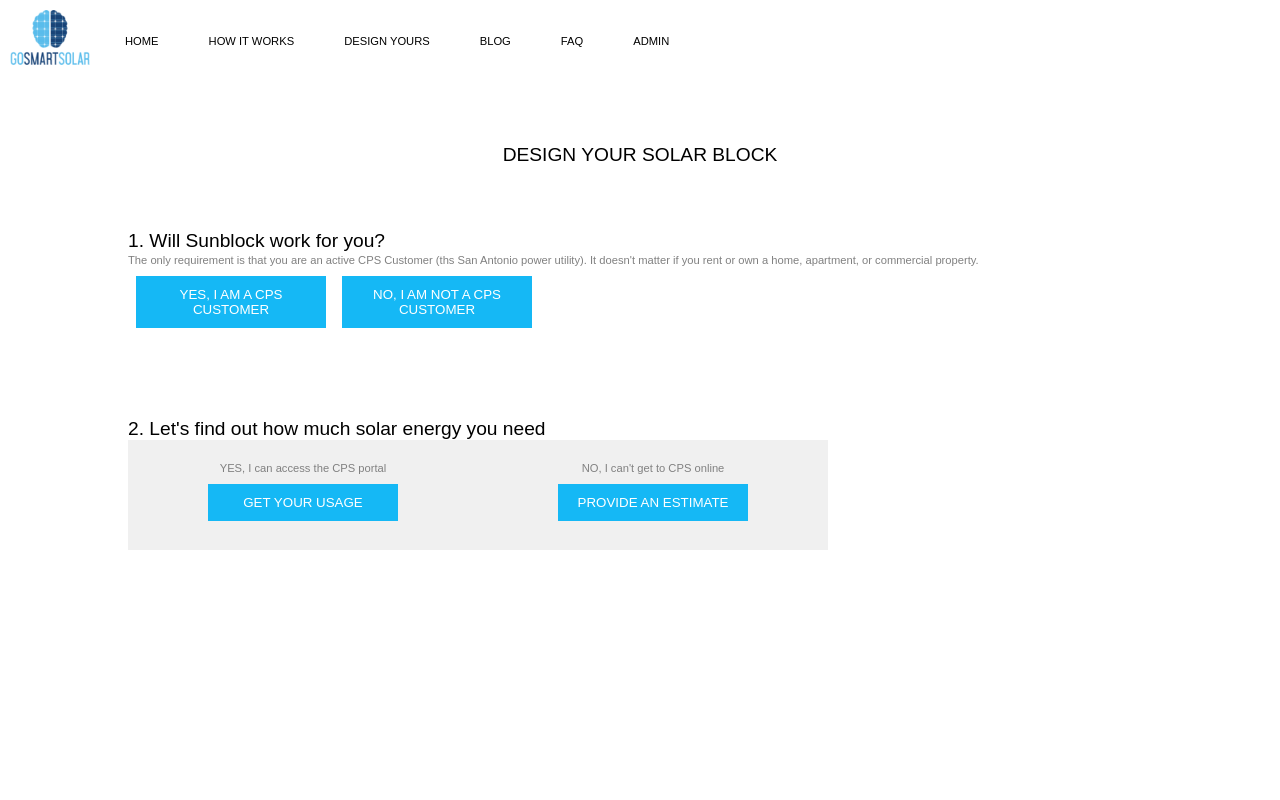
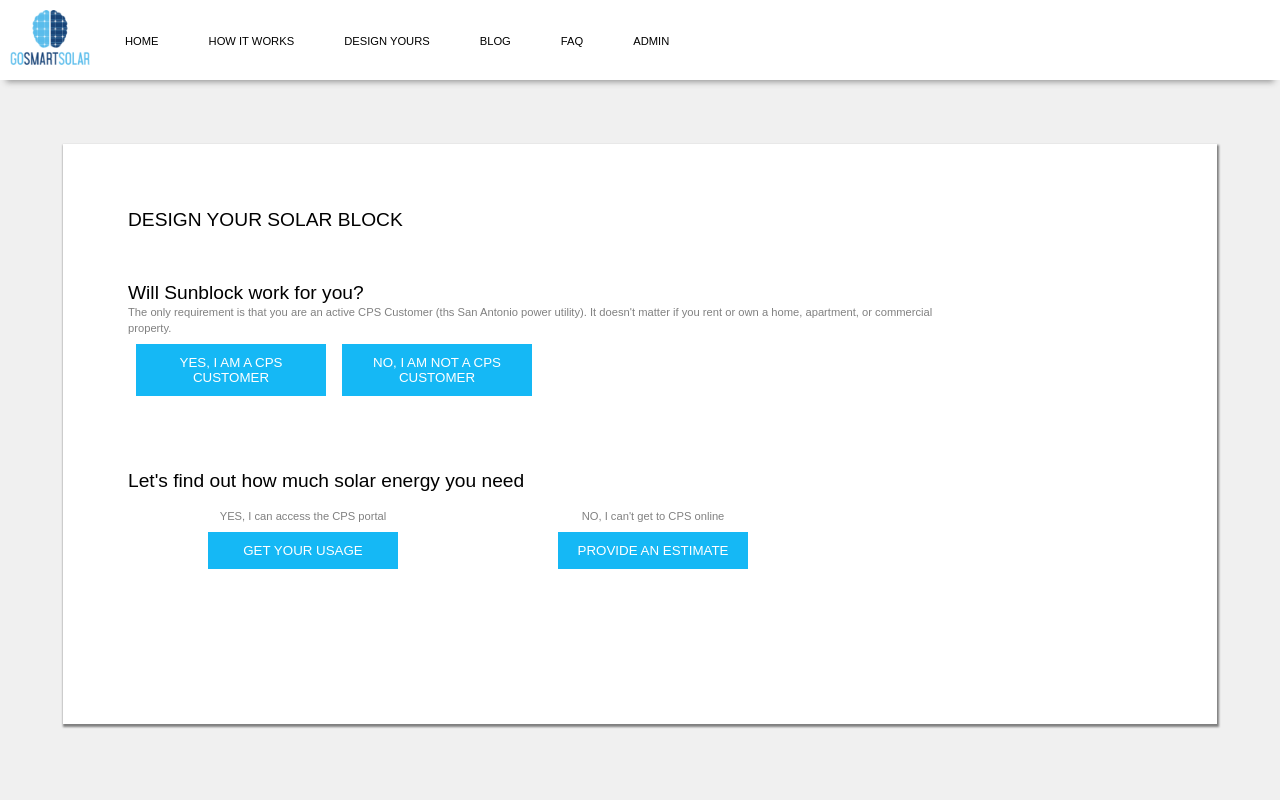
Before and after one commit to casper345/sunblock, a React (Create React App) app: page /design-your-solar in a window 1280 px wide. Shown: the top 800 px of the page. Built offline with nearby package versions, Linux system fonts and the light colour scheme.

Commit message:
Improve Navigation UI and fixed position

```diff
--- a/src/App.js
+++ b/src/App.js
@@ -17,6 +17,10 @@
 const Main = styled.div`
   width: 100%;
   min-height: calc(100vh - 70px);
+  padding-top: 80px;
+  @media (max-width:700px){
+    padding-top: 140px;
+  }
 `;
 
 class App extends Component {
--- /dev/null
+++ b/src/components/Card.js
@@ -0,0 +1,14 @@
+import React from 'react'
+import styled from 'styled-components'
+
+const Card = styled.div`
+  width: 80%;
+  padding: 5%;
+  display: flex;
+  flex-direction: column;
+  border: 1px solid white;
+  box-shadow: 1px 2px 2px 1px grey;
+  background-color: white;
+`
+
+export default Card
--- a/src/components/NavigationBar.js
+++ b/src/components/NavigationBar.js
@@ -5,10 +5,13 @@
 import LogoIcon from '../assets/images/logo.png';
 
 const Container = styled.div`
-  width: 100%;
+  width: 100vw;
+  position: fixed;
   display: flex;
   flex-direction: row;
   align-items: center;
+  background-color: white;
+  box-shadow: 0 8px 6px -6px #999;
   @media (max-width:700px){
     flex-direction: column;
     justify-content: center;
--- a/src/constants/Color.js
+++ b/src/constants/Color.js
@@ -1,10 +1,5 @@
 export default {
   primaryColor: '#15b8f5',
-  secondaryColor: 'rgb(140,178,71)',
-  lightGreen: 'rgb(140,178,71)',
-  darkGreen: 'rgb(75,97,44)',
-  lightPurple: 'rgb(122,49,146)',
-  darkPurple: 'rgb(58,20,76)',
-  lightGrey: 'rgb(240,240,240)',
+  grey: 'rgb(240,240,240)',
   lightBrown: 'rgb(243, 237, 231)',
 };
--- a/src/containers/DesignForm/index.js
+++ b/src/containers/DesignForm/index.js
@@ -145,7 +145,7 @@
     return(
       <Container>
         <Section>
-         <H2>1. Will Sunblock work for you?</H2>
+         <H2>Will Sunblock work for you?</H2>
          <P>The only requirement is that you are an active CPS Customer (ths San Antonio power utility). It doesn't matter if you rent or own a home, apartment, or commercial property.</P>
          <Button id={'IS_CUSTOMER'}
            onClick={this._handleIsCPSCustomer}>Yes, I am a CPS customer</Button>
@@ -155,7 +155,7 @@
          </Section>
 
          <Section>
-           <H2>2. Let's find out how much solar energy you need</H2>
+           <H2>Let's find out how much solar energy you need</H2>
            <ButtonContainer>
              <Column>
                <P>YES, I can access the CPS portal</P>
@@ -190,7 +190,7 @@
            {
              thirdSectionEnabled &&
              <div>
-               <H2>3. Customize Your Sunblock</H2>
+               <H2>Customize Your Sunblock</H2>
                <SolarPanelCalc AvgMonthlyBill={AvgMonthlyBill}/>
              </div>
            }
--- a/src/containers/SolarPanelCalc.js
+++ b/src/containers/SolarPanelCalc.js
@@ -31,7 +31,7 @@
   const MaxProductionAllowed = 120;
   const CreditRate = .09;
   const PerPanelProduction = 46.63;
-  const MaxPanels = Math.ceil((AvgMonthlyBill * (MaxProductionAllowed/100))/(CreditRate * PerPanelProduction));
+  const MaxPanels = Math.floor((AvgMonthlyBill * (MaxProductionAllowed/100))/(CreditRate * PerPanelProduction));
   return(
     <Container>
       <Row>
--- a/src/screens/DesignScreen.js
+++ b/src/screens/DesignScreen.js
@@ -1,15 +1,20 @@
 import React, { Component } from 'react'
 import styled from 'styled-components'
+
+import Color from '../constants/Color'
 
 import DesignForm from '../containers/DesignForm/index'
 
 import { H2 } from '../components/StyledHeading'
+import Card from '../components/Card'
 
 const Container = styled.div`
+  height: 100vh;
   display: flex;
+  padding-top: 5%;
   flex-direction: column;
   align-items: center;
-  margin-top: 5%;
+  background-color: ${Color.grey};
 `;
 
 class DesignScreen extends Component {
@@ -17,8 +22,10 @@
   render(){
     return(
       <Container>
-        <H2>DESIGN YOUR SOLAR BLOCK</H2>
-        <DesignForm />
+        <Card>
+          <H2>DESIGN YOUR SOLAR BLOCK</H2>
+          <DesignForm />
+        </Card>
       </Container>
     );
   }
--- a/src/screens/FaqScreen.js
+++ b/src/screens/FaqScreen.js
@@ -1,25 +1,32 @@
 import React, { Component } from 'react'
 import styled from 'styled-components'
 
+import Color from '../constants/Color'
+
 import { H1, H4, P } from '../components/StyledHeading'
+import Card from '../components/Card'
 
 const Container = styled.div`
+  height: 100vh;
   display: flex;
+  padding-top: 5%;
   flex-direction: column;
-  justify-content: center;
   align-items: center;
+  background-color: ${Color.grey};
 `;
 const List = styled.ol`
   width: 70%;
 `;
 const ListItem = styled.li`
   margin-bottom: 7%;
+  list-style: none;
 `;
 
 class FaqScreen extends Component {
   render(){
     return(
       <Container>
+        <Card>
         <H1>FAQ</H1>
         <List>
           <ListItem>
@@ -43,6 +50,7 @@
             <P>Question and Answers are the only ones that decide the Answers to our Questions. Who will solve these so that they can be solved</P>
           </ListItem>
         </List>
+        </Card>
       </Container>
     );
   }
```
